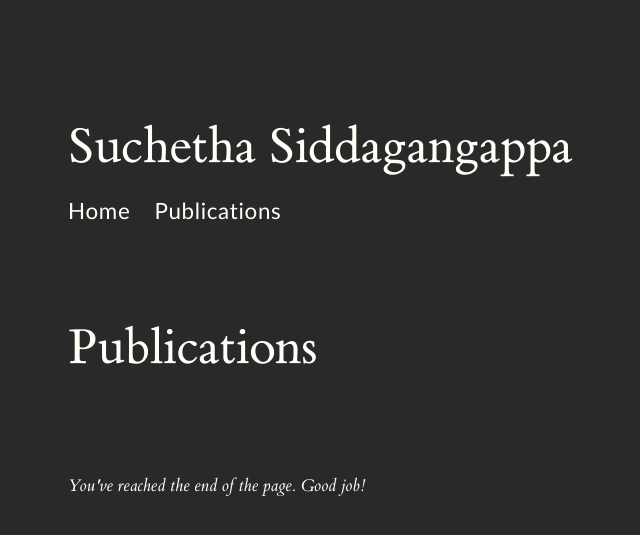
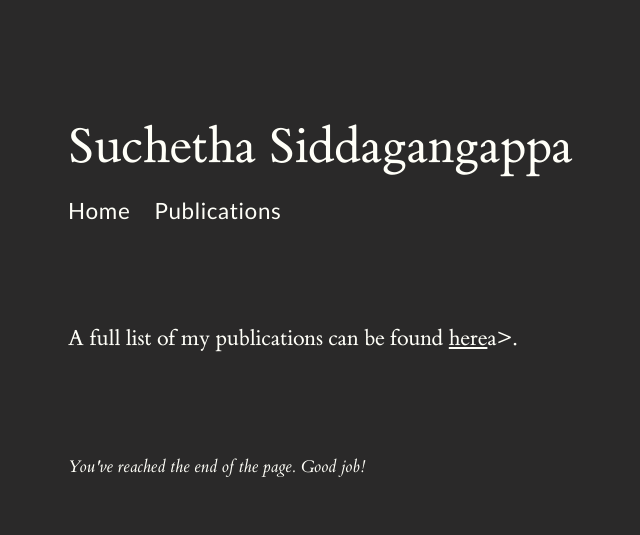
Before and after one commit to suchethas/suchethas.github.io, a Jekyll site: the page built from articles/index.md, in a window 1280 px wide. Shown: the top 535 px of the page, without its empty margins (92-732 px from the left). Built offline with Jekyll 4.4.1, drawn with Linux system fonts in a browser that asks for light colours.

Commit message:
Update index.md

```diff
--- a/articles/index.md
+++ b/articles/index.md
@@ -1,5 +1,7 @@
 ---
-layout: page
-title: Publications
+layout: default
+title:
 description: Selected publications
 ---
+
+<p> A full list of my publications can be found <a href="https://scholar.google.com/citations?user=FCj-efAAAAAJ&hl=en">here</a>a>. </p>
```
